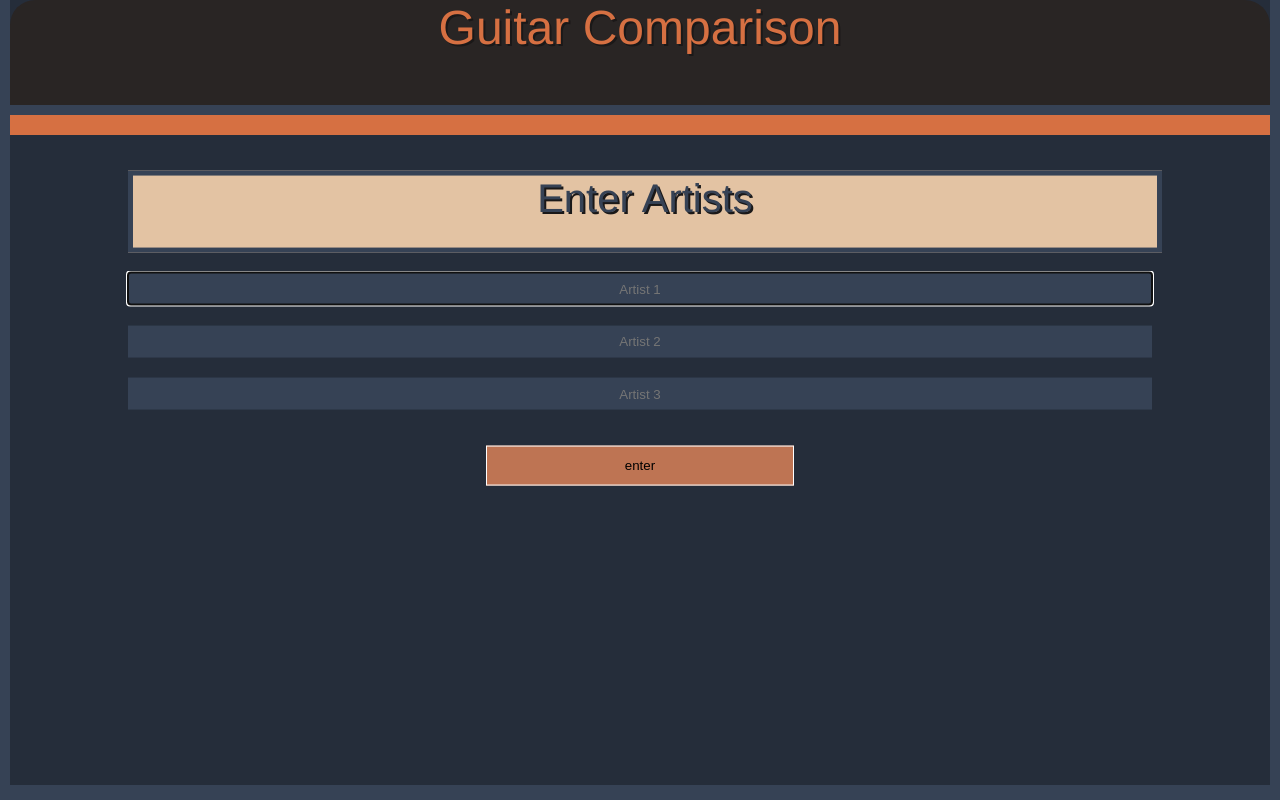
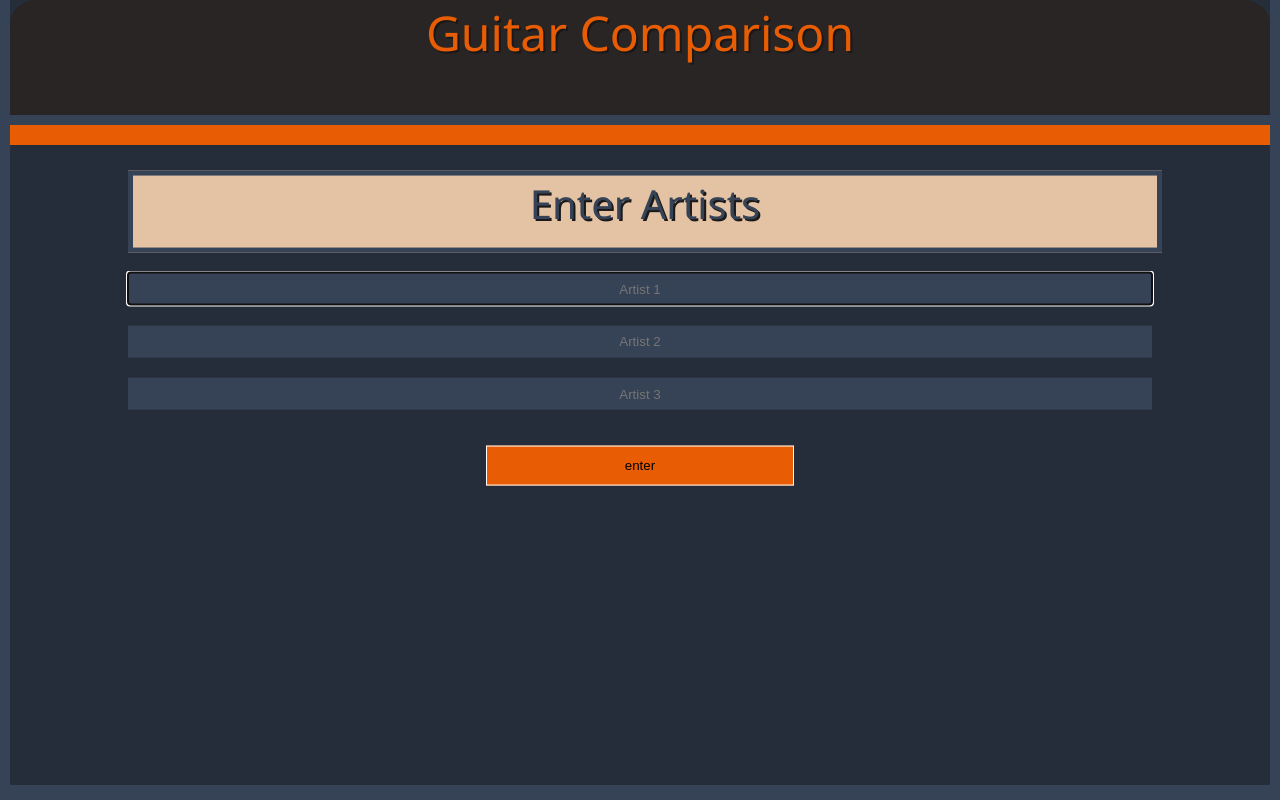
Before and after one commit to jamescrossey/guitar-guitar-challenge, a Django app: page / in a window 1280 px wide. Run offline with Django 5.2, Linux system fonts and the light colour scheme.

Commit message:
changed colour and font family to match

```diff
--- a/guitarcomparison/static/css/styles.css
+++ b/guitarcomparison/static/css/styles.css
@@ -1,6 +1,6 @@
 body {
     margin: auto;
-    font-family: helvetica;
+    font-family: 'Segoe UI', Tahoma, Geneva, Verdana, sans-serif;
     background-color: #252D3A;
     border-left: 10px solid #364255;
     border-right: 10px solid #364255;
@@ -10,7 +10,7 @@ body {
 .guitarComparison {
     border-radius: 25px;
     text-shadow: 2px 2px #1A1818;
-    color: #d67042;
+    color: #E85D04;
     background-color: #292524;
     text-align: center;
 }
@@ -28,7 +28,7 @@ label {
     margin-top: 4%;
     width: 100%;
     height: 2.5%;
-    background-color: #d67042;
+    background-color: #E85D04;
 }
 
 .label {
@@ -77,10 +77,10 @@ label {
 #submitButton {
     width: 30%;
     height: 5vh;
-    background-color: #BE7453;
+    background-color: #E85D04;
     border: 1px solid white;
 }
 
 #submitButton:hover {
-    background-color: #a15836;
+    background-color: #894526;
 }
```
